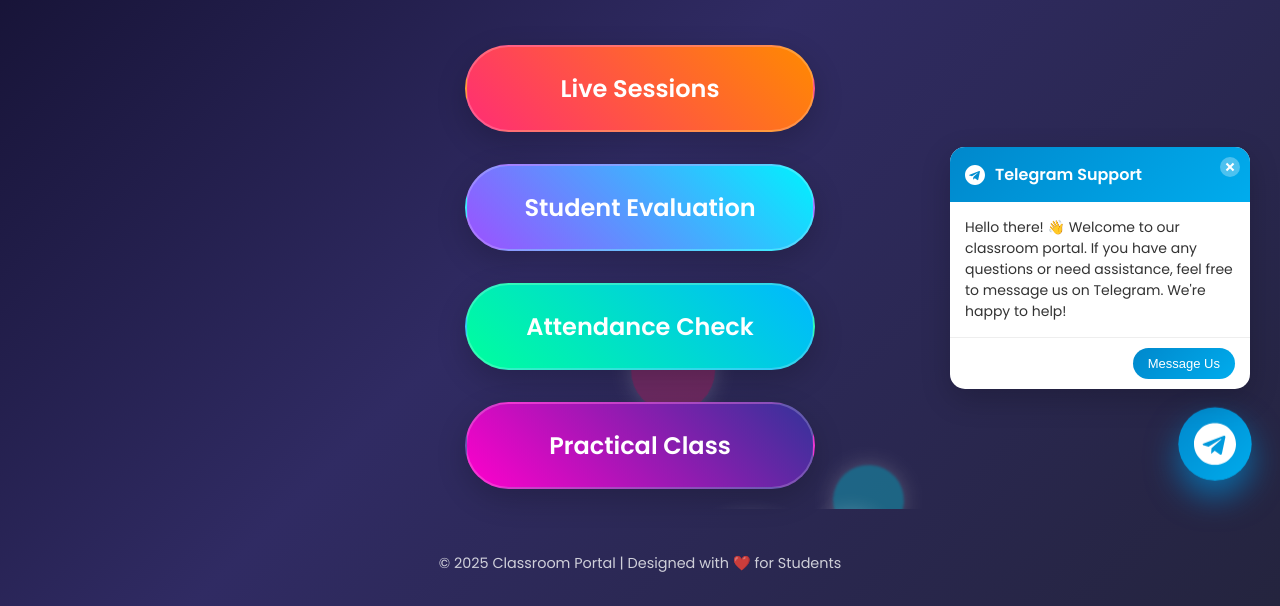
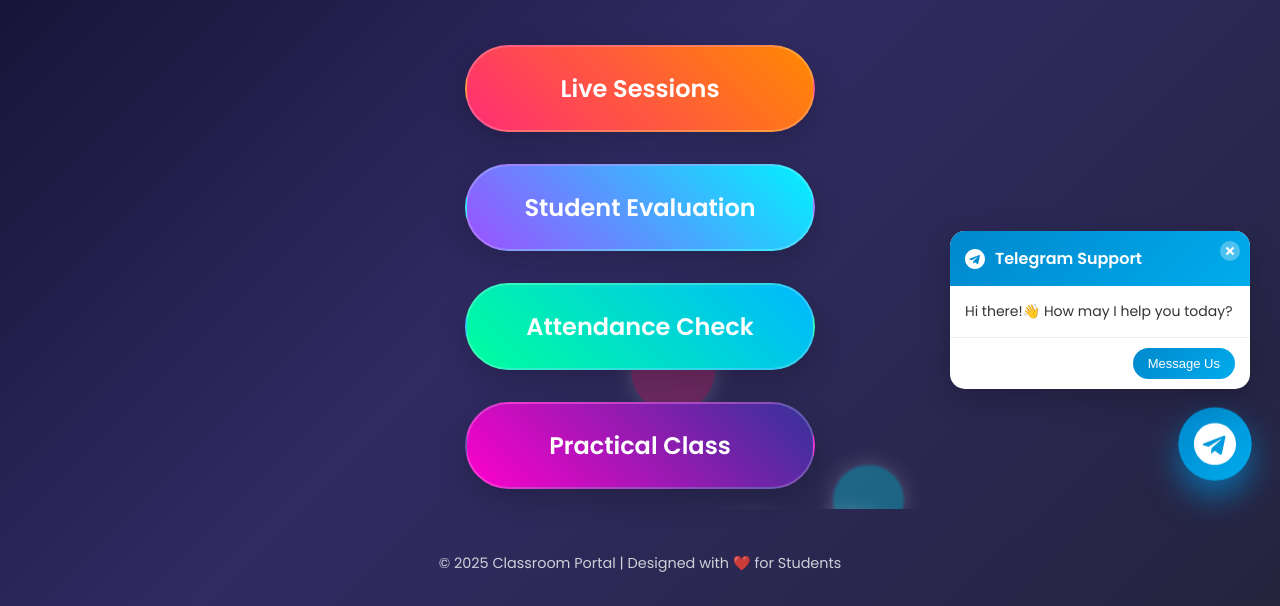
Before and after one commit to Daravuth995/classroomportal, a plain HTML site: page index.html in a window 1280 px wide. Shown: the part 291-897 px from the top of the page. Drawn offline with Linux system fonts and the light colour scheme; a web font is replaced by a local one.

Commit message:
Update and rename index 8.html to index.html

```diff
--- a/index 8.html
+++ b/index.html
@@ -696,7 +696,7 @@
             Telegram Support
         </div>
         <div class="telegram-popup-body">
-            Hello there! 👋 Welcome to our classroom portal. If you have any questions or need assistance, feel free to message us on Telegram. We're happy to help!
+            Hi there!👋 How may I help you today?
         </div>
         <div class="telegram-popup-footer">
             <button class="telegram-popup-btn" onclick="window.open('https://t.me/alita995', '_blank')">Message Us</button>
```
